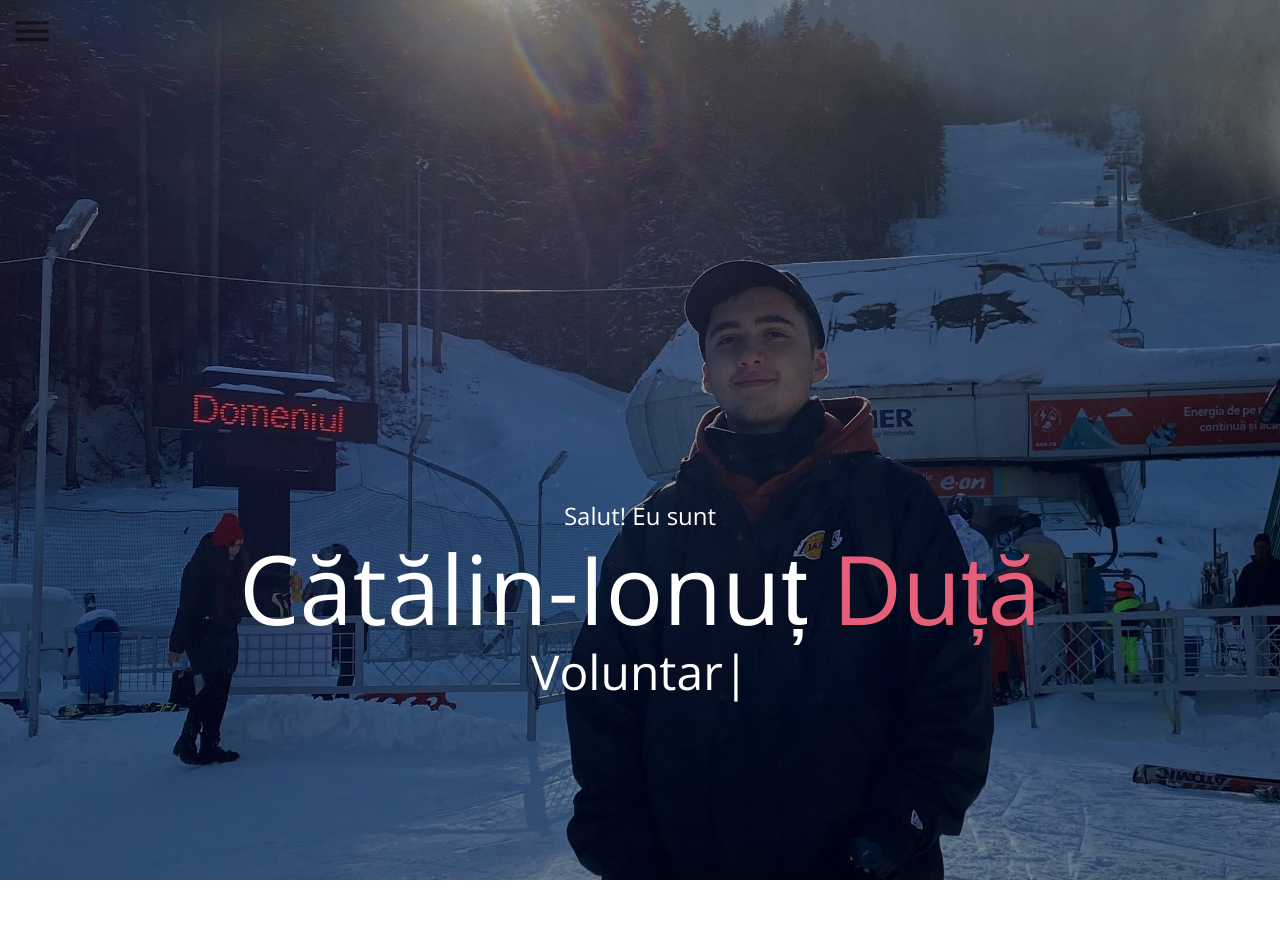
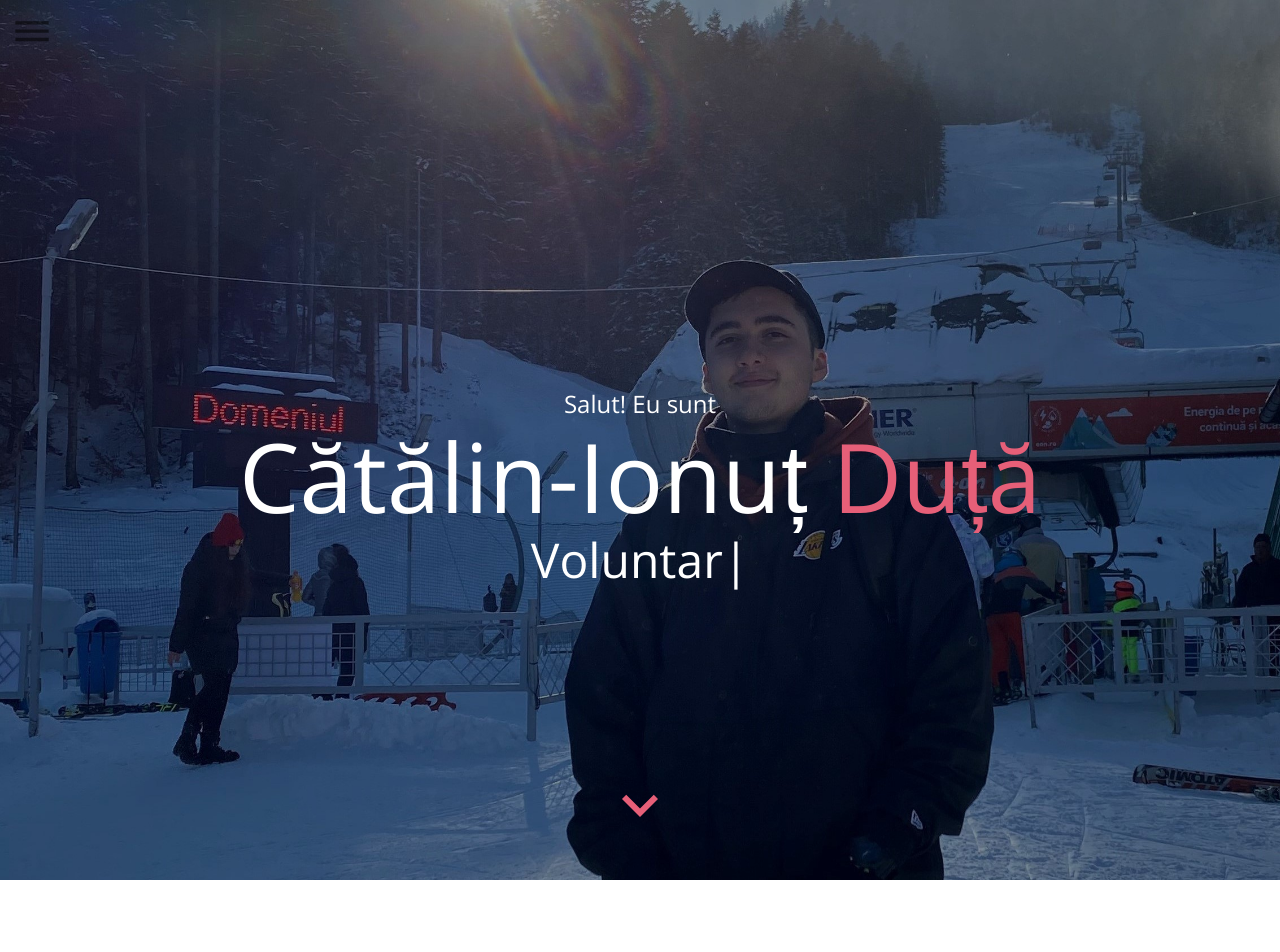
Before and after one commit to dutaci28/Pagina-personala, a React (Create React App) app: page / in a window 1280 px wide. Shown: the top 952 px of the page. Built offline with nearby package versions, Linux system fonts and the light colour scheme.

Commit message:
Retusari diverse

```diff
--- a/src/components/MeniuStanga.jsx
+++ b/src/components/MeniuStanga.jsx
@@ -11,6 +11,9 @@ const useStyles = makeStyles({
   list: {
     width: "20vw",
   },
+  textRosu: {
+    color: "#E65F78",
+  }
 });
 
 export default function MeniuStanga() {
@@ -52,7 +55,7 @@ export default function MeniuStanga() {
           <br></br>
           <br></br>
           <br></br>
-          Pagina de titlu
+          <p className={ classes.textRosu }>Pagina de titlu</p>
         </Link>
       </Typography>
 
@@ -69,7 +72,7 @@ export default function MeniuStanga() {
           <br></br>
           <br></br>
           <br></br>
-          Despre
+          <p className={ classes.textRosu }>Despre</p>
         </Link>
       </Typography>
 
@@ -86,7 +89,7 @@ export default function MeniuStanga() {
           <br></br>
           <br></br>
           <br></br>
-          Experiență Profesională
+          <p className={ classes.textRosu }>Experiență Profesională</p>
         </Link>
       </Typography>
     </div>
--- a/src/components/PaginaExperienta.jsx
+++ b/src/components/PaginaExperienta.jsx
@@ -45,7 +45,7 @@ function PaginaExperienta() {
           <Grid item xs={10} sm={3}>
             <Card elevation={3}>
               <CardMedia
-                image="https://i.postimg.cc/Y0HGLKK9/LogoMLSA.png"
+                image="https://i.postimg.cc/qvxxmwtT/LogoMLSA.jpg"
                 className={classes.media}
                 title="MLSA"
               />
@@ -70,7 +70,7 @@ function PaginaExperienta() {
           <Grid item xs={10} sm={3}>
             <Card elevation={3}>
               <CardMedia
-                image="https://i.postimg.cc/W3RtxL4n/LogoITC.png"
+                image="https://i.postimg.cc/Xvy7jHwM/LogoITC.jpg"
                 className={classes.media}
                 title="ITC"
               />
@@ -87,6 +87,8 @@ function PaginaExperienta() {
                   Flash-Mob-uri, Treasure hunt-uri etc. Astfel, am dezvoltat
                   skill-uri de comunicare, leadership și mai ales lucrul în
                   echipă.
+                  <br></br>
+                  <br></br>
                 </Typography>
               </CardContent>
             </Card>
--- a/src/components/PaginaTitlu.jsx
+++ b/src/components/PaginaTitlu.jsx
@@ -4,6 +4,9 @@ import Paper from "@material-ui/core/Paper";
 import ImgSpate from "../img/ImgSpate.jpg";
 import Grow from "@material-ui/core/Grow";
 import Typical from "react-typical";
+
+import ExpandMoreIcon from '@material-ui/icons/ExpandMore';
+import { Link } from "react-scroll";
 
 const useStyles = makeStyles({
   pagTitlu: {
@@ -15,6 +18,10 @@ const useStyles = makeStyles({
     justifyContent: "center",
     height: "110vh",
   },
+  iconita: {
+    transform: "scale(3)",
+    color: "#E65F78"
+  }
 });
 
 function PaginaTitlu() {
@@ -46,16 +53,25 @@ function PaginaTitlu() {
         <div>
           <Typography style={{ color: "white" }} variant="h3" align="center">
             <Typical
-              steps={["Student", 3000, "Voluntar", 3000]}
+              steps={["Student", 3000, "Voluntar", 3000, "Programator", 3000]}
               loop={Infinity}
               wrapper="p"
             />
+            <Link
+              className="test2"
+              to="test2"
+              spy={true}
+              smooth={true}
+              duration={500}
+            >
+              <br></br>
+              <br></br>
+              <br></br>
+              <ExpandMoreIcon className={classes.iconita}/>
+            </Link>
           </Typography>
         </div>
       </Grow>
-      <div>
-        <Typography variant="h1" align="center"></Typography>
-      </div>
     </Paper>
   );
 }
```
